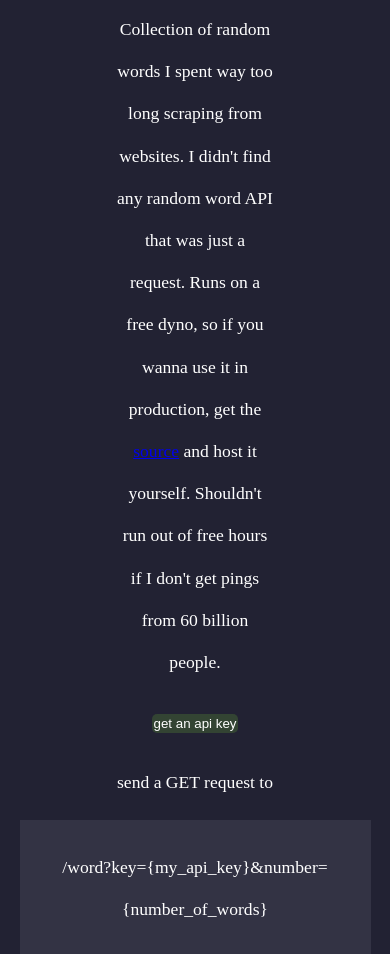
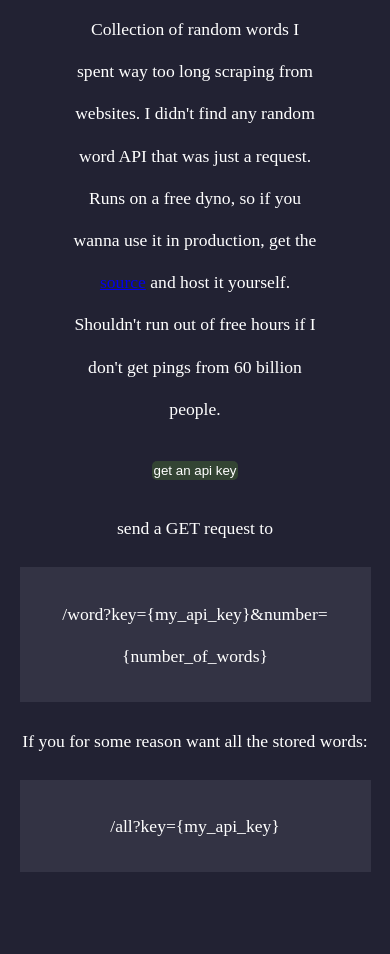
Before and after one commit to RazorSh4rk/random-word-api, a Flask app: page / in a window 390 px wide. Shown: the top 954 px of the page. After the commit the page ends 872 px from the top, so only its background shows below. Run offline with Flask 2, Linux system fonts and the light colour scheme; parts of the project's set-up code (start-up, migrations or seed data) failed here and were passed over.

Commit message:
maybe it wont look garbage on phones now

```diff
--- a/templates/index.html
+++ b/templates/index.html
@@ -30,7 +30,7 @@
         }
 
         .text{
-            width: 40vw;
+            width: 70%;
             margin: auto;
         }
 
```
